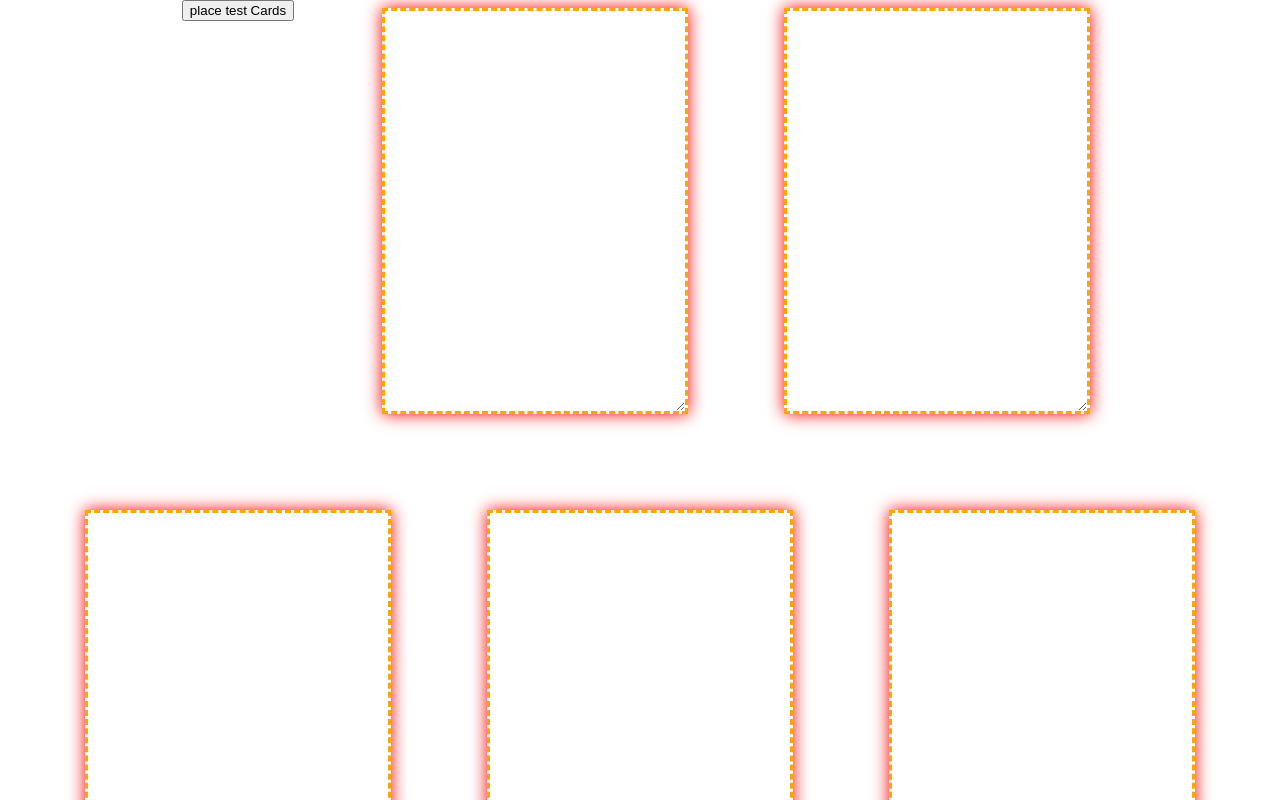
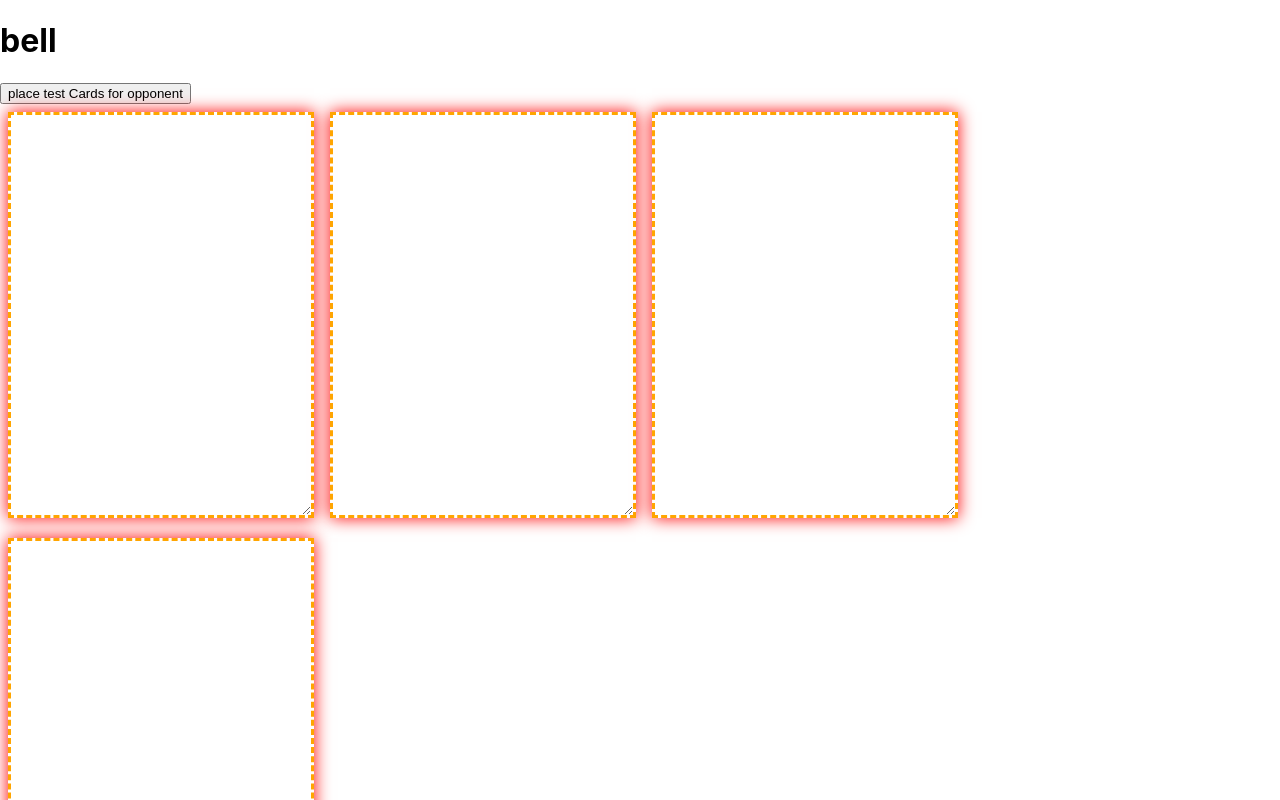
Before and after one commit to Nathan-Beckstead-Mtec/card-game, a React (Create React App) app: page / in a window 1280 px wide. Shown: the top 800 px of the page. Built offline with nearby package versions, Linux system fonts and the light colour scheme.

Commit message:
rowified the cards

```diff
--- a/src/Card.js
+++ b/src/Card.js
@@ -81,7 +81,7 @@ export default class Card extends React.Component {
 
 
         let sigils = this.context.sigils[id];
-        sigils = sigils.map(curr => (<Sigil type={curr}></Sigil>))
+        // sigils = sigils.map(curr => (<Sigil type={curr}></Sigil>))
 
 
 
--- a/src/Cardholder.js
+++ b/src/Cardholder.js
@@ -67,6 +67,7 @@ export default class Cardholder extends React.Component {
             <div className="card-holder" style={{ height: this.height, width: this.width }}
                 onDrop={droppable ? (e => this.handler_drop(e,this)) : null}
                 onDragOver={droppable ? (this.handler_dragover) : null}
+                owner={this.props.owner.toString()}
             >
                 {card}
                 {/* <p>holding: {heldId}</p> */}
--- /dev/null
+++ b/src/Cardrow.js
@@ -0,0 +1,40 @@
+import React, { Component } from "react";
+import Cardholder from "./Cardholder";
+import { gamecontext } from "./context";
+
+
+
+
+export default class CardRow extends React.Component{
+
+    static contextType = gamecontext;
+
+    constructor(){
+        super();
+    }
+
+
+    render(){
+        //[{type: "table", owner: 1, index:}]
+        // let cardholderJSX = this.state.cardholders.map((val, index) => <Cardholder index={index} />);
+        // let heldId = this.context.cards[this.props.index];
+        console.log("Cardrow.props:");
+        console.log(this.props);
+        console.log("Cardrow.context:");
+        console.log(this.context);
+        let myindexes = this.props.data.map(curr => curr.index);
+        let mytype = this.props.type;
+        let myowner = this.props.owner;
+        //this object is a slave :[
+
+        let cardholdersJSX = myindexes.map(val => <Cardholder index={val} owner={myowner}/>);
+
+
+        return (
+            <div className="Cardrow">
+                {cardholdersJSX}
+            </div>
+        );
+    }
+
+}
--- a/src/Game.js
+++ b/src/Game.js
@@ -3,6 +3,7 @@ import Cardholder from "./Cardholder";
 
 import { gamecontext } from "./context";
 import { useContext } from "react"; //not needed if just providing context
+import Cardrow from "./Cardrow";
 
 
 
@@ -36,15 +37,23 @@ export default class Game extends React.Component {
 		this.state = {};
 		this.state.cardholders = [null,null,null,null,null,null,null,null];
 
-		this.cardholderOwner = [0,0,0,0,1,1,1,1];
-		this.CardholderType = ["table","table","table","table","table","table","table","table"];
+		this.CardholderProps = [
+			{type: "table", owner: 0},
+			{type: "table", owner: 0},
+			{type: "table", owner: 0},
+			{type: "table", owner: 0},
+			{type: "table", owner: 1},
+			{type: "table", owner: 1},
+			{type: "table", owner: 1},
+			{type: "table", owner: 1}
+		];
 		//"table": the cards that are played
 		//"hand": the cards in the hand
 		this.turn = 0;
 
 		this.playerData = [{name:"bob"}, {name:"alice"}];
 		const testdeck = ["wolf","rattle snek","leech","snek","bunny","elephant","leviathan pup","bison","puppy","venom","Squirrel","goat","sheep","vampirism","spider","fox"];
-		this.deck = [new deck(testdeck), new deck(testdeck)];
+		this.decks = [new deck(testdeck), new deck(testdeck)];
 
 
 		this.titles = {};
@@ -60,20 +69,17 @@ export default class Game extends React.Component {
 
 	testInit() {
 		console.info("button clicked here");
+		// this.placeNewCardInNewCardHolder(this.defineNewCard("puppy"));
+
+		this.placeNewCard(this.defineNewCard(this.decks[this.CardholderProps[0].owner].draw()),0);
+		this.placeNewCard(this.defineNewCard(this.decks[this.CardholderProps[4].owner].draw()),4);
+
+
+
 		// this.placeNewCard(this.defineNewCard("wolf"), this.newcardholder());
 		// this.placeNewCard(this.defineNewCard("goat"), this.newcardholder());
-		this.placeNewCardInNewCardHolder(this.defineNewCard("puppy"));
 
 		// this.newcardholder((newindex) => {console.warn(this);this.placeNewCard(this.defineNewCard("snek"),newindex);});
-
-
-		//debug
-		/*let foxcard = this.defineNewCard("fox");
-		console.log("foxcard: " + foxcard);
-		let cardholderfox = this.newcardholder();
-		console.log("cardholderfox: " + cardholderfox);
-		this.placeNewCard(foxcard,cardholderfox);
-		*/
 	}
 
 
@@ -117,9 +123,9 @@ export default class Game extends React.Component {
 
 
 	placeNewCard(id, index) {
-		console.log("seccond");
-		if (this.state.cardholders[index] == undefined) {
+		if (this.state.cardholders[index] === undefined) {
 			console.error("cannot place card: (id: " + id + ", name: " + this.titles[id] + ") in undefined");
+			console.log(this.state.cardholders);
 			throw Error("cannot place card in undefined");
 			return;
 		}
@@ -237,21 +243,55 @@ export default class Game extends React.Component {
 
 	render() {
 		let providecontext = { cards: this.state.cardholders, movecard: ((a, b) => this.movecard(a, b, this)) };
-		console.debug(this);
-		// console.warn(this.state.cardholders);
-		let cardholderJSX = this.state.cardholders.map((val, index) => <Cardholder index={index} />);
-
 		this.sanitychecker();
 
 
+		// let cardholderJSX = this.state.cardholders.map((val, index) => <Cardholder index={index} />);
+
+
+
+
+		this.CardholderProps.forEach((curr,index) => {curr.index = index;});
+
+		//ghetto Array.group
+		let locations = {};
+		locations.hand1  = this.CardholderProps.filter(curr => curr.type == "hand"  && curr.owner == 1);
+		locations.table1 = this.CardholderProps.filter(curr => curr.type == "table" && curr.owner == 1);
+		locations.table0 = this.CardholderProps.filter(curr => curr.type == "table" && curr.owner == 0);
+		locations.hand0  = this.CardholderProps.filter(curr => curr.type == "hand"  && curr.owner == 0);
+		console.log("Game.locations");
+		console.log(locations);
+
 		return (
-			<div className={"testholders-css"} >
-				<button onClick={() => this.testInit()}>place test Cards</button>
+			<div className="game">
+				<div className="left">
+					<h1>bell</h1>
+					<button onClick={() => this.testInit()}>place test Cards for opponent</button>
+				</div>
 				<gamecontext.Provider value={this.getContextValue()}>
-					{cardholderJSX}
+					<div className="center">
+						<Cardrow data={locations.hand1}  owner={1} type={"hand"}/>
+						<Cardrow data={locations.table1} owner={1} type={"table"}/>
+						<br></br>
+						<Cardrow data={locations.table0} owner={0} type={"table"}/>
+						<Cardrow data={locations.hand0}  owner={0} type={"hand"}/>
+					</div>
 				</gamecontext.Provider>
+				<div className="right">
+					<button onClick={this.drawcard}>draw card tester</button>
+				</div>
 			</div>
 		);
+
+
+		// return (
+		// 	<div className={"testholders-css"} >
+		// 		<button onClick={() => this.testInit()}>place test Cards</button>
+		// 		<gamecontext.Provider value={this.getContextValue()}>
+		// 			{cardholderJSX}
+		// 		</gamecontext.Provider>
+		// 	</div>
+		// );
 	}
 
 }
--- a/src/css/card.css
+++ b/src/css/card.css
@@ -29,12 +29,71 @@ https://lospec.com/palette-list/vinik24
   border: 3px dashed orange;
   padding: 0em;
   margin: 0.5em;
-  box-shadow: 0 0 1em 0 red;
+  box-shadow: 0 0 1em 0 var(--box-shadow-col), 0 0 0 0 #000;
   display: inline-block;
   resize: both;
   overflow: scroll;
 }
+.card-holder[owner="1"] {
+  --box-shadow-col: red;
+  border-color: orange;
+}
+.card-holder[owner="0"] {
+  border-color: purple;
+  --box-shadow-col: blue;
+}
 
+div[animations=true] .card-holder {
+  box-shadow: 0 0 1em 0 var(--box-shadow-col), 0 0 0 0 #000;
+}
+div[animations=true] .card-holder[owner="1"] {
+  --box-shadow-col: red;
+  animation-delay: 0;
+  animation-duration: 1s;
+  animation-fill-mode: both;
+  animation-name: unrotate;
+}
+div[animations=true] .card-holder[owner="1"]:hover {
+  animation-name: rotate;
+}
+div[animations=true] .card-holder[owner="0"] {
+  --box-shadow-col: blue;
+}
+
+@keyframes rotate {
+  from {
+    z-index: unset;
+    transform: rotate(180deg);
+    box-shadow: 0 0 1em 0 var(--box-shadow-col), 0 0 0 0 #000;
+  }
+  20% {
+    z-index: 1;
+    transform: rotate(180deg);
+    box-shadow: 0 0 3em 0 var(--box-shadow-col), 0 0 1em 0 #000;
+  }
+  to {
+    z-index: 1;
+    transform: rotate(0deg);
+    box-shadow: 0 0 3em 0 var(--box-shadow-col), 0 0 1em 0 #000;
+  }
+}
+@keyframes unrotate {
+  to {
+    z-index: unset;
+    transform: rotate(180deg);
+    box-shadow: 0 0 1em 0 var(--box-shadow-col), 0 0 0 0 #000;
+  }
+  80% {
+    z-index: 1;
+    transform: rotate(180deg);
+    box-shadow: 0 0 3em 0 var(--box-shadow-col), 0 0 1em 0 #000;
+  }
+  from {
+    z-index: 1;
+    transform: rotate(0deg);
+    box-shadow: 0 0 3em 0 var(--box-shadow-col), 0 0 1em 0 #000;
+  }
+}
 .testholders-css {
   display: flex;
   justify-content: center;
--- a/src/scss/card.scss
+++ b/src/scss/card.scss
@@ -22,11 +22,83 @@
     padding: 0em;
     margin: 0.5em;
     // background-color: #;
-    box-shadow: 0 0 1em 0 red;
+    box-shadow: 0 0 1em 0 var(--box-shadow-col), 0 0 0 0 #000;
     display: inline-block;
     resize: both;
     overflow: scroll;
+
+    &[owner = "1"]{
+        --box-shadow-col: red;
+        // --rangle : 180deg;
+        border-color: orange;
+        // transform: rotate(var(--rangle));
+    }
+    &[owner = "0"]{
+        border-color: purple;
+        --box-shadow-col: blue;
+    }
 }
+
+
+div[animations = "true"]{
+    .card-holder{
+        box-shadow: 0 0 1em 0 var(--box-shadow-col), 0 0 0 0 #000;
+
+        &[owner = "1"]{
+            --box-shadow-col: red;
+
+            animation-delay: 0;
+            animation-duration: 1s;
+            animation-fill-mode: both;
+            animation-name: unrotate;
+            &:hover{
+                animation-name: rotate;
+            }
+        }
+        &[owner = "0"]{
+            --box-shadow-col: blue;
+        }
+    }
+}
+
+
+
+
+@keyframes rotate {
+    from{
+        z-index: unset;
+        transform: rotate(180deg);
+        box-shadow: 0 0 1em 0 var(--box-shadow-col), 0 0 0 0 #000;
+    }
+    20%{
+        z-index:1;
+        transform: rotate(180deg);
+        box-shadow: 0 0 3em 0 var(--box-shadow-col), 0 0 1em 0 #000;
+    }
+    to{
+        z-index:1;
+        transform: rotate(0deg);
+        box-shadow: 0 0 3em 0 var(--box-shadow-col), 0 0 1em 0 #000;
+    }
+}
+@keyframes unrotate {
+    to{
+        z-index: unset;
+        transform: rotate(180deg);
+        box-shadow: 0 0 1em 0 var(--box-shadow-col), 0 0 0 0 #000;
+    }
+    80%{
+        z-index:1;
+        transform: rotate(180deg);
+        box-shadow: 0 0 3em 0 var(--box-shadow-col), 0 0 1em 0 #000;
+    }
+    from{
+        z-index:1;
+        transform: rotate(0deg);
+        box-shadow: 0 0 3em 0 var(--box-shadow-col), 0 0 1em 0 #000;
+    }
+}
+
 
 .testholders-css{
     display: flex;
```
Also changed, not shown: 1 other file (tests, documents, lock files or other folders).
